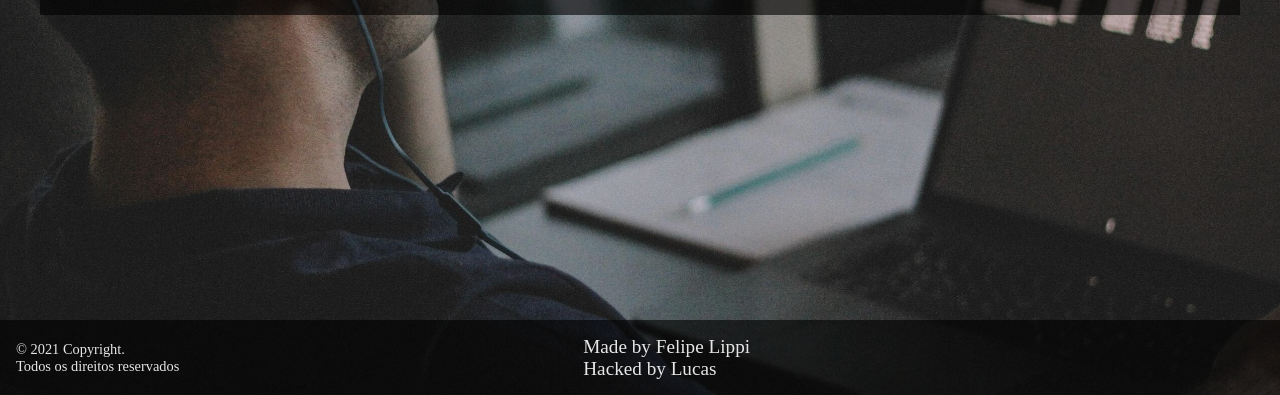
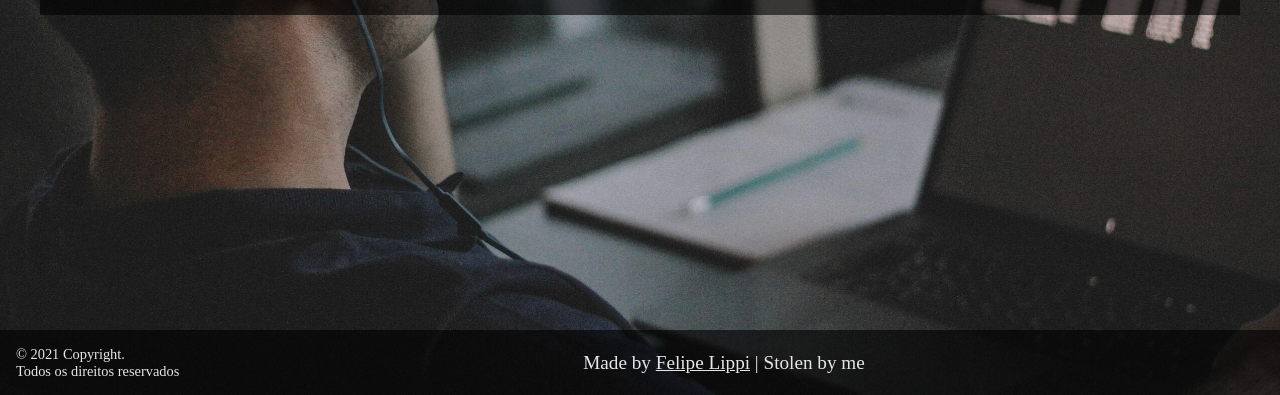
Before and after one commit to lucascs20182/serratec-countdown, a plain HTML site: page index.html in a window 1280 px wide. Shown: the part 405-800 px from the top of the page. Drawn offline with nearby package versions, Linux system fonts and the light colour scheme.

Commit message:
ajustes finos

```diff
--- a/css/style.css
+++ b/css/style.css
@@ -97,6 +97,10 @@
     color: white;
 }
 
+.author a {
+    color: white;
+}
+
 @media only screen and (max-width: 698px) {
     .bg{
         background-position: center bottom;
--- a/index.html
+++ b/index.html
@@ -10,7 +10,7 @@
     <link href="https://fonts.googleapis.com/css2?family=Open+Sans:ital,wght@1,800&display=swap" rel="stylesheet">
     <link rel="preconnect" href="https://fonts.gstatic.com">
     <link href="https://fonts.googleapis.com/css2?family=Montserrat:wght@300&display=swap" rel="stylesheet">
-    <title>New Year</title>
+    <title>Formatura Serratec</title>
 </head>
 
 <body>
@@ -47,8 +47,9 @@
                 Todos os direitos reservados
              </p>
            <div class="author">
-               <p>Made by Felipe Lippi</p>
-               <p>Hacked by Lucas</p>
+               <p>Made by <a href="https://github.com/SolomonDeveloper">
+                   Felipe Lippi</a> | Stolen by me
+                </p>
            </div>
         </footer>
     </div>
```
Also changed, not shown: README.txt.
